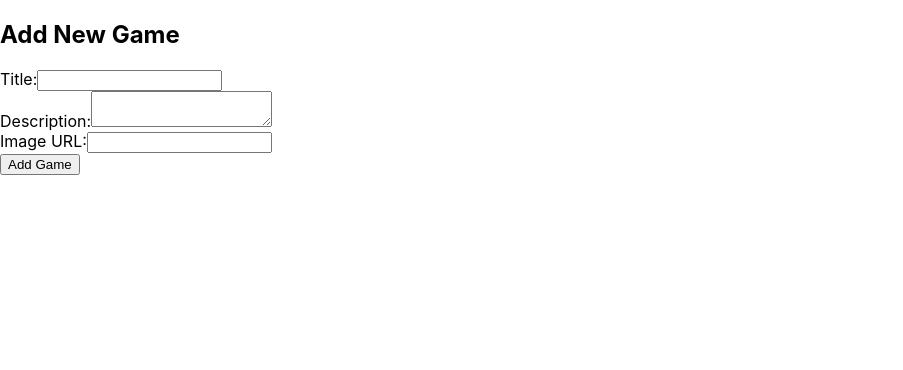
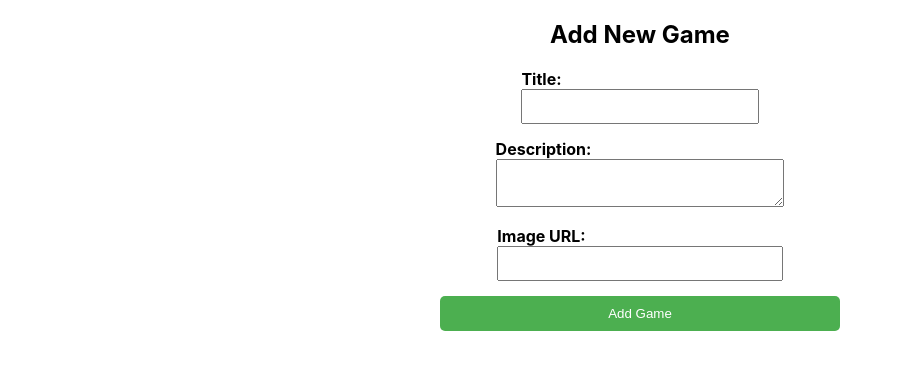
Before and after one commit to cancelei/EsportGamingCenter_frontend, a React (Create React App) app: page /addGame in a window 1280 px wide. Shown: the top 370 px of the page, without its empty margins (0-903 px from the left). Built offline with nearby package versions, Linux system fonts and the light colour scheme.

Commit message:
Add style for AddGamesForm.js file

```diff
--- /dev/null
+++ b/src/Components/games/AddGameForm.css
@@ -0,0 +1,38 @@
+div {
+  max-width: 400px;
+  margin: auto;
+}
+
+h2 {
+  text-align: center;
+}
+
+form {
+  display: flex;
+  flex-direction: column;
+  gap: 15px;
+}
+
+label {
+  font-weight: bold;
+}
+
+input,
+textarea {
+  width: 100%;
+  padding: 8px;
+  box-sizing: border-box;
+}
+
+button {
+  background-color: #4caf50;
+  color: white;
+  padding: 10px;
+  border: none;
+  cursor: pointer;
+  border-radius: 5px;
+}
+
+button:hover {
+  background-color: #45a049;
+}
--- a/src/Components/games/AddGamesForm.js
+++ b/src/Components/games/AddGamesForm.js
@@ -1,4 +1,5 @@
 import React, { useState } from 'react';
+import './AddGameForm.css';
 
 function AddGameForm() {
   const [title, setTitle] = useState('');
```
